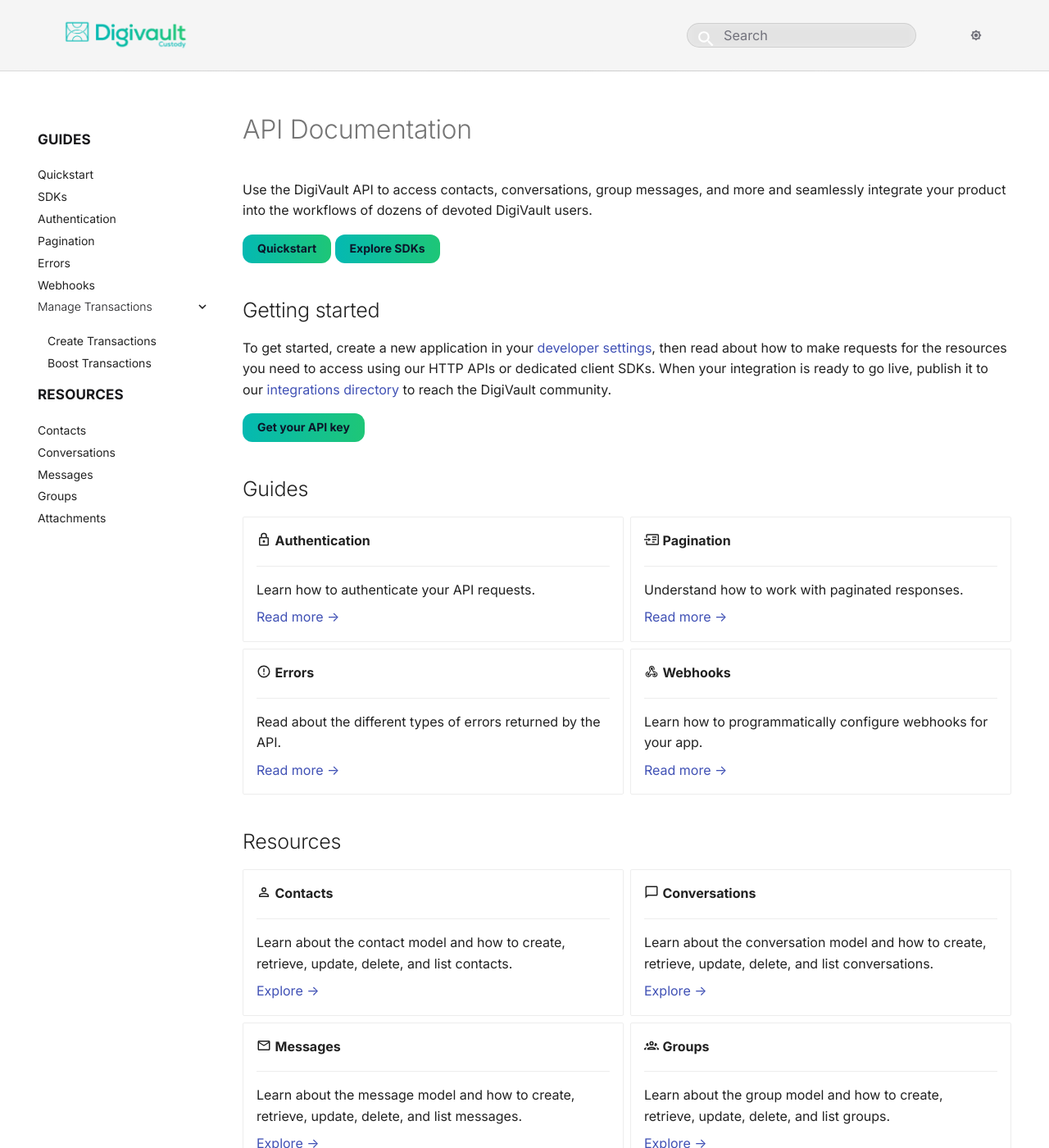
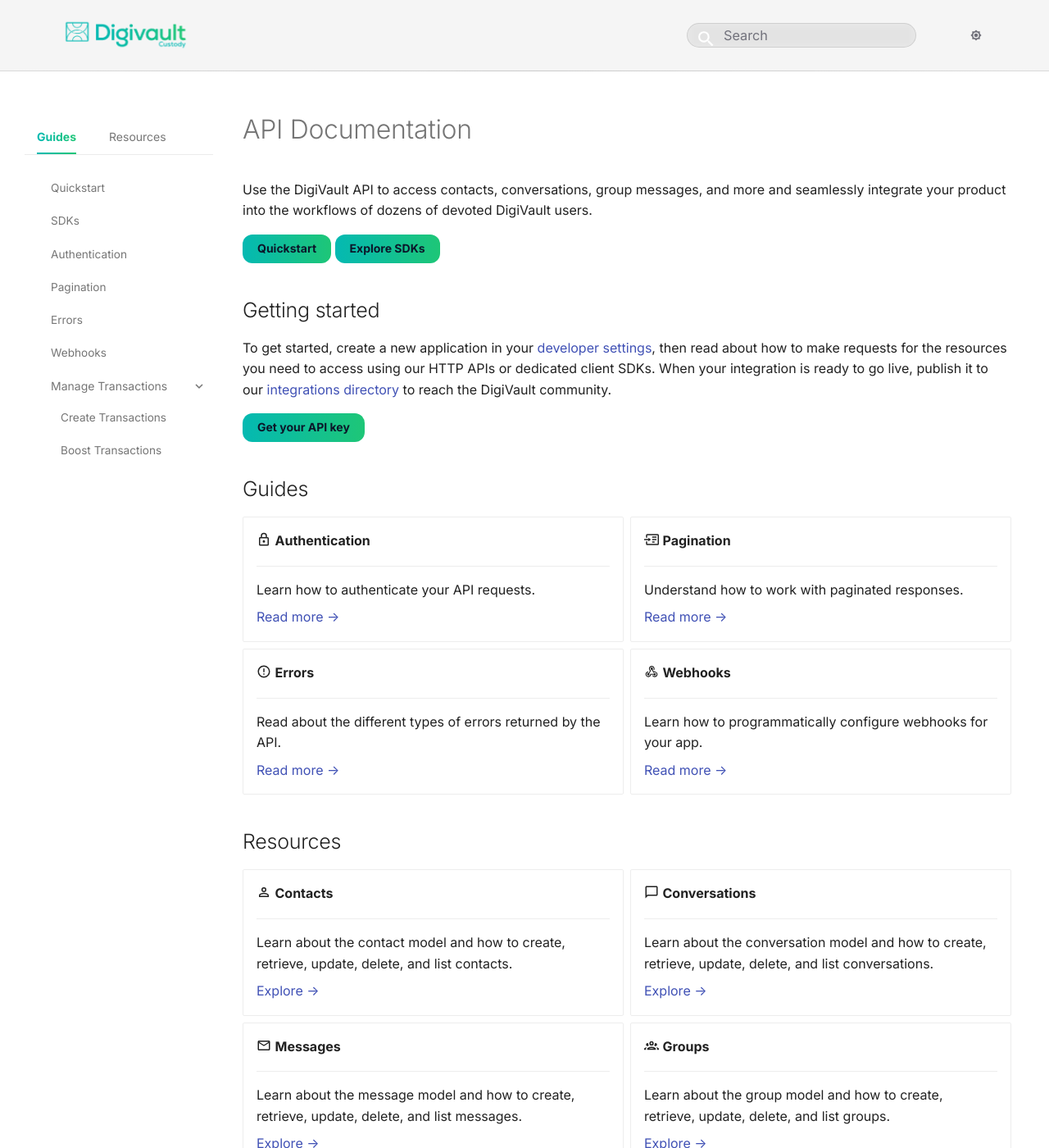
Before and after one commit to raja9112/Slate-Board, an MkDocs documentation site: the page built from docs/index.md, in a window 1280 px wide and 1400 px high. Shown: the whole window at 82% size. Built offline with MkDocs 1.6.1 and Material for MkDocs 9.7.7, drawn with Linux system fonts in a browser that asks for light colours.

```diff
--- a/docs/stylesheets/header-styles.css
+++ b/docs/stylesheets/header-styles.css
@@ -22,13 +22,15 @@
   --bg-gradient-cta: linear-gradient(90deg, #04b9b2, #1ec677);
 }
 
-/* Sidebar nested section labels (e.g., Manage Transactions) */
+/* Sidebar nested section labels (e.g., Manage Transactions) - Desktop only */
+@media screen and (min-width: 76.25em) {
   .md-nav__item--nested > label.md-nav__link {
     text-transform: none !important;
-  font-weight: 200 !important;
+    font-weight: 400 !important;
     font-size: 0.7rem !important;
     letter-spacing: 0 !important;
-  margin-top: 0.4rem;
+    margin-top: 0;
+  }
 }
 
 /* Emphasize top-level section titles (e.g., Guides, Resources) */
@@ -637,19 +639,21 @@
   box-shadow: none;
 }
 
-/* Sidebar hover and scrollbar styling */
+/* Sidebar hover and scrollbar styling (Desktop only) */
+@media screen and (min-width: 76.25em) {
   .md-sidebar .md-nav__link:hover,
   .md-sidebar .md-nav__link:focus-visible,
   .md-sidebar .md-nav__item--active > .md-nav__link,
   .md-sidebar .md-nav__item--active > .md-nav__link:hover,
   .md-sidebar .md-nav__item--active > .md-nav__link:focus-visible {
-  color: #04b9b2;
+    color: #04b9b2 !important;
   }
 
   .md-sidebar .md-nav__link--active,
   .md-sidebar .md-nav__link--active:hover,
   .md-sidebar .md-nav__link--active:focus-visible {
-  color: #04b9b2;
+    color: #04b9b2 !important;
+  }
 }
 
 .md-sidebar__scrollwrap {
--- a/docs/stylesheets/method-badges.css
+++ b/docs/stylesheets/method-badges.css
@@ -9,18 +9,19 @@
   display: none;
 }
 
-/* Increase font size of Guides and Resources headers */
-.md-nav--primary .md-nav__item--nested > .md-nav__link {
-  font-size: 0.875rem;
-  font-weight: 600;
-  color: oklch(21% .006 285.885);
-  text-transform: uppercase;
-  letter-spacing: 0.025em;
-  margin-bottom: calc(0.25rem * 3);
-}
+/* Style nested section labels to match other nav items (Desktop only) */
+@media screen and (min-width: 76.25em) {
+  .md-nav--primary .md-nav__item--nested > .md-nav__link {
+    font-size: 0.7rem;
+    font-weight: 400;
+    text-transform: none;
+    letter-spacing: 0;
+    margin-bottom: 0;
+  }
 
-[data-md-color-scheme="slate"] .md-nav--primary .md-nav__item--nested > .md-nav__link {
-  color: #fff;
+  [data-md-color-scheme="slate"] .md-nav--primary .md-nav__item--nested > .md-nav__link {
+    color: var(--md-default-fg-color);
+  }
 }
 
 /* Style the paragraph containing method badges */
--- /dev/null
+++ b/docs/stylesheets/sidebar-tabs.css
@@ -0,0 +1,158 @@
+/* ============================================
+   Professional Tabbed Sidebar Navigation (Desktop Only)
+   ============================================ */
+
+/* Desktop-only styles */
+@media screen and (min-width: 76.25em) {
+
+  /* Hide the redundant section headers (GUIDES, RESOURCES) */
+  .md-nav--primary .md-nav__item--section > .md-nav__link {
+    display: none !important;
+  }
+
+  /* Move sidebar to the left and align with breadcrumb */
+  .md-sidebar--primary {
+    left: 0 !important;
+  }
+
+  .md-sidebar--primary .md-sidebar__scrollwrap {
+    margin-left: 0 !important;
+    padding-top: 0;
+  }
+
+  /* Tab container */
+  .md-sidebar-tabs {
+    position: sticky;
+    top: 0;
+    left: 0;
+    width: 100%;
+    background: var(--md-default-bg-color);
+    z-index: 100;
+    display: flex;
+    gap: 2rem;
+    padding: 0.5rem 0.75rem 0 0.75rem;
+    border-bottom: 1px solid rgba(0, 0, 0, 0.08);
+  }
+
+  [data-md-color-scheme="slate"] .md-sidebar-tabs {
+    border-bottom-color: rgba(255, 255, 255, 0.08);
+  }
+
+  /* Tab button styling - clean and minimal */
+  .md-sidebar-tab {
+    padding: 0.375rem 0;
+    font-size: 0.7rem;
+    font-weight: 500;
+    cursor: pointer;
+    transition: color 0.2s ease;
+    background: transparent;
+    color: var(--md-default-fg-color--light);
+    border: none;
+    white-space: nowrap;
+    position: relative;
+    padding-bottom: 0.625rem;
+  }
+
+  .md-sidebar-tab:hover {
+    background: linear-gradient(90deg, #04b9b2, #1ec677);
+    -webkit-background-clip: text;
+    -webkit-text-fill-color: transparent;
+    background-clip: text;
+    color: transparent;
+  }
+
+  /* Active tab - gradient text and underline */
+  .md-sidebar-tab.active {
+    background: linear-gradient(90deg, #04b9b2, #1ec677);
+    -webkit-background-clip: text;
+    -webkit-text-fill-color: transparent;
+    background-clip: text;
+    color: transparent;
+    font-weight: 600;
+  }
+
+  .md-sidebar-tab.active::after {
+    content: '';
+    position: absolute;
+    bottom: 0;
+    left: 0;
+    right: 0;
+    height: 2px;
+    background: linear-gradient(90deg, #04b9b2, #1ec677);
+  }
+
+  /* Navigation items styling */
+  .md-nav--primary .md-nav__item {
+    margin-bottom: 0.125rem;
+  }
+
+  .md-nav--primary .md-nav__link {
+    border-radius: 0.375rem;
+    margin: 0;
+    padding: 0.5rem 0;
+    transition: all 0.15s ease;
+    font-size: 0.7rem;
+  }
+
+  .md-nav--primary .md-nav__link:hover {
+    color: #04b9b2 !important;
+  }
+
+  /* Active link styling */
+  .md-nav--primary .md-nav__link--active {
+    color: #04b9b2 !important;
+    font-weight: 600;
+  }
+
+  /* Hide inactive tab content with smooth fade */
+  .md-nav[data-tab-section] {
+    transition: opacity 0.2s ease, transform 0.2s ease;
+  }
+
+  .md-nav[data-tab-section].active {
+    animation: fadeIn 0.3s ease;
+  }
+
+  @keyframes fadeIn {
+    from {
+      opacity: 0;
+      transform: translateY(-10px);
+    }
+    to {
+      opacity: 1;
+      transform: translateY(0);
+    }
+  }
+
+  /* Nested sub-items indentation (children under Manage Transactions) */
+  .md-nav--primary .md-nav__item--nested .md-nav__item .md-nav__link {
+    font-size: 0.68rem;
+    padding-left: 1rem;
+    padding-right: 0;
+    color: var(--md-default-fg-color--light);
+  }
+
+  /* Remove extra padding for cleaner look */
+  .md-nav--primary > .md-nav__list {
+    padding-top: 0.25rem;
+    padding-left: 0;
+    padding-right: 0;
+  }
+
+  /* Smooth scroll behavior */
+  .md-sidebar__scrollwrap {
+    scroll-behavior: smooth;
+  }
+
+  /* Better focus states for accessibility */
+  .md-sidebar-tab:focus {
+    outline: 2px solid rgba(4, 185, 178, 0.5);
+    outline-offset: 2px;
+  }
+
+  .md-sidebar-tab:focus:not(:focus-visible) {
+    outline: none;
+  }
+}
+
+/* Mobile view keeps default MkDocs styling - no custom styles applied */
--- a/mkdocs.yml
+++ b/mkdocs.yml
@@ -125,6 +125,7 @@
   # - _next/static/css/714180f250899703.css
   - stylesheets/method-badges.css
   - stylesheets/header-styles.css
+  - stylesheets/sidebar-tabs.css
 
 extra_javascript: []
 
--- a/overrides/main.html
+++ b/overrides/main.html
@@ -27,6 +27,122 @@
         localStorage.setItem('theme', 'dark');
       }
     }
+
+    // Tabbed sidebar navigation - initialize on every page load (Desktop only)
+    function initSidebarTabs() {
+      // Only initialize on desktop (width >= 1220px)
+      if (window.innerWidth < 1220) return;
+
+      const sidebar = document.querySelector('.md-sidebar--primary .md-sidebar__inner');
+      if (!sidebar) {
+        // Retry after a short delay if sidebar not ready
+        setTimeout(initSidebarTabs, 100);
+        return;
+      }
+
+      // Check if tabs already exist
+      if (document.querySelector('.md-sidebar-tabs')) return;
+
+      // Create tab container
+      const tabContainer = document.createElement('div');
+      tabContainer.className = 'md-sidebar-tabs';
+
+      // Create tabs
+      const guidesTab = document.createElement('button');
+      guidesTab.className = 'md-sidebar-tab';
+      guidesTab.textContent = 'Guides';
+      guidesTab.setAttribute('data-tab', 'guides');
+
+      const resourcesTab = document.createElement('button');
+      resourcesTab.className = 'md-sidebar-tab';
+      resourcesTab.textContent = 'Resources';
+      resourcesTab.setAttribute('data-tab', 'resources');
+
+      tabContainer.appendChild(guidesTab);
+      tabContainer.appendChild(resourcesTab);
+
+      // Insert tabs at the top
+      sidebar.insertBefore(tabContainer, sidebar.firstChild);
+
+      // Tag navigation sections
+      function tagSections() {
+        const navItems = document.querySelectorAll('.md-nav--primary > .md-nav__list > .md-nav__item');
+        navItems.forEach((item, index) => {
+          // Skip the Home item (first one)
+          if (index === 0) return;
+
+          // Get the link text to identify section
+          const link = item.querySelector('.md-nav__link');
+          if (link) {
+            const linkText = link.textContent.trim();
+
+            if (linkText === 'Guides') {
+              item.setAttribute('data-tab-section', 'guides');
+            } else if (linkText === 'Resources') {
+              item.setAttribute('data-tab-section', 'resources');
+            }
+          }
+        });
+      }
+
+      tagSections();
+
+      // Tab switching function
+      function switchTab(tabName, clickedButton) {
+        // Update tab buttons
+        document.querySelectorAll('.md-sidebar-tab').forEach(btn => {
+          btn.classList.remove('active');
+        });
+        if (clickedButton) {
+          clickedButton.classList.add('active');
+        }
+
+        // Update content visibility
+        document.querySelectorAll('[data-tab-section]').forEach(section => {
+          if (section.getAttribute('data-tab-section') === tabName) {
+            section.style.display = 'block';
+            section.classList.add('active');
+          } else {
+            section.style.display = 'none';
+            section.classList.remove('active');
+          }
+        });
+
+        // Save preference
+        localStorage.setItem('activeTab', tabName);
+      }
+
+      // Add click handlers
+      guidesTab.addEventListener('click', function() {
+        switchTab('guides', this);
+      });
+
+      resourcesTab.addEventListener('click', function() {
+        switchTab('resources', this);
+      });
+
+      // Initialize tab state - restore last active tab or default to 'guides'
+      const savedTab = localStorage.getItem('activeTab') || 'guides';
+      const activeButton = savedTab === 'resources' ? resourcesTab : guidesTab;
+      switchTab(savedTab, activeButton);
+    }
+
+    // Run on DOMContentLoaded
+    document.addEventListener('DOMContentLoaded', initSidebarTabs);
+
+    // Also run on instant navigation (for MkDocs navigation)
+    document$.subscribe(function() {
+      initSidebarTabs();
+    });
+
+    // Handle window resize (desktop/mobile switch)
+    let resizeTimer;
+    window.addEventListener('resize', function() {
+      clearTimeout(resizeTimer);
+      resizeTimer = setTimeout(function() {
+        initSidebarTabs();
+      }, 250);
+    });
 
   </script>
 {% endblock %}
```
Lines whose indentation alone changed are shown as unchanged.
